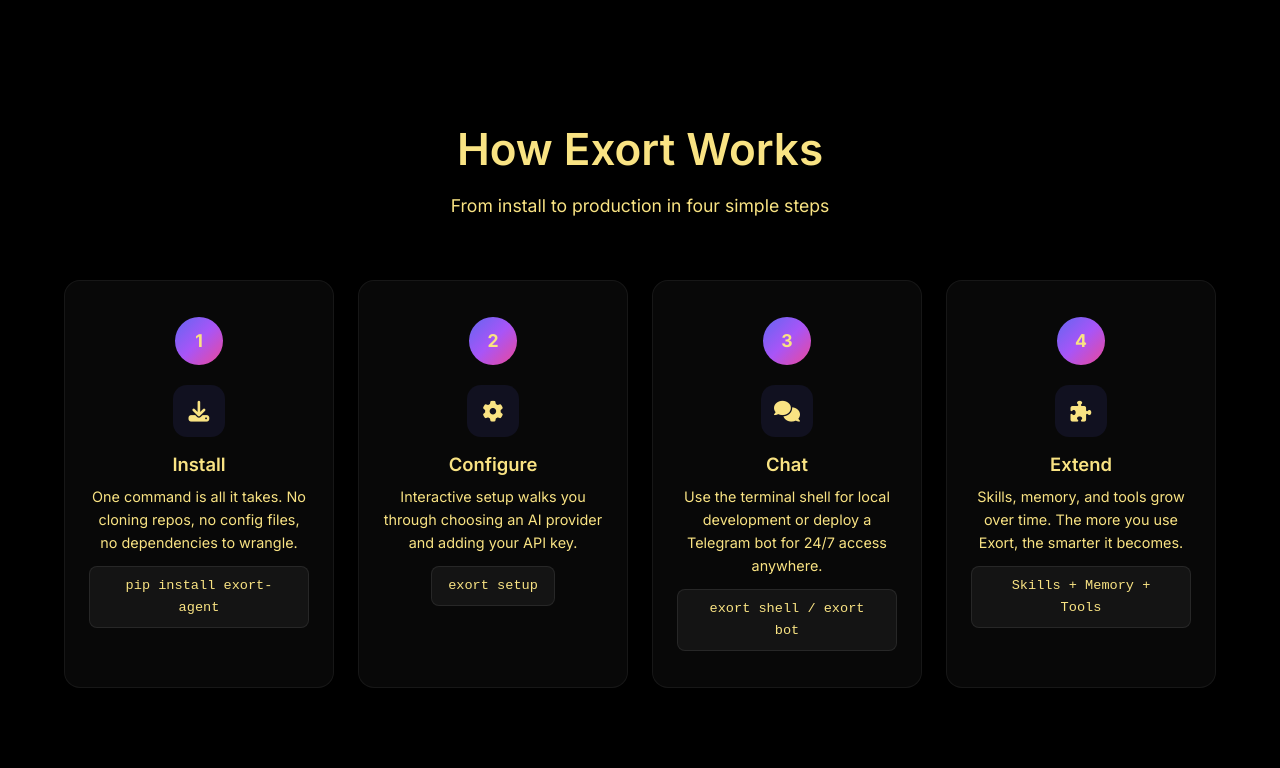
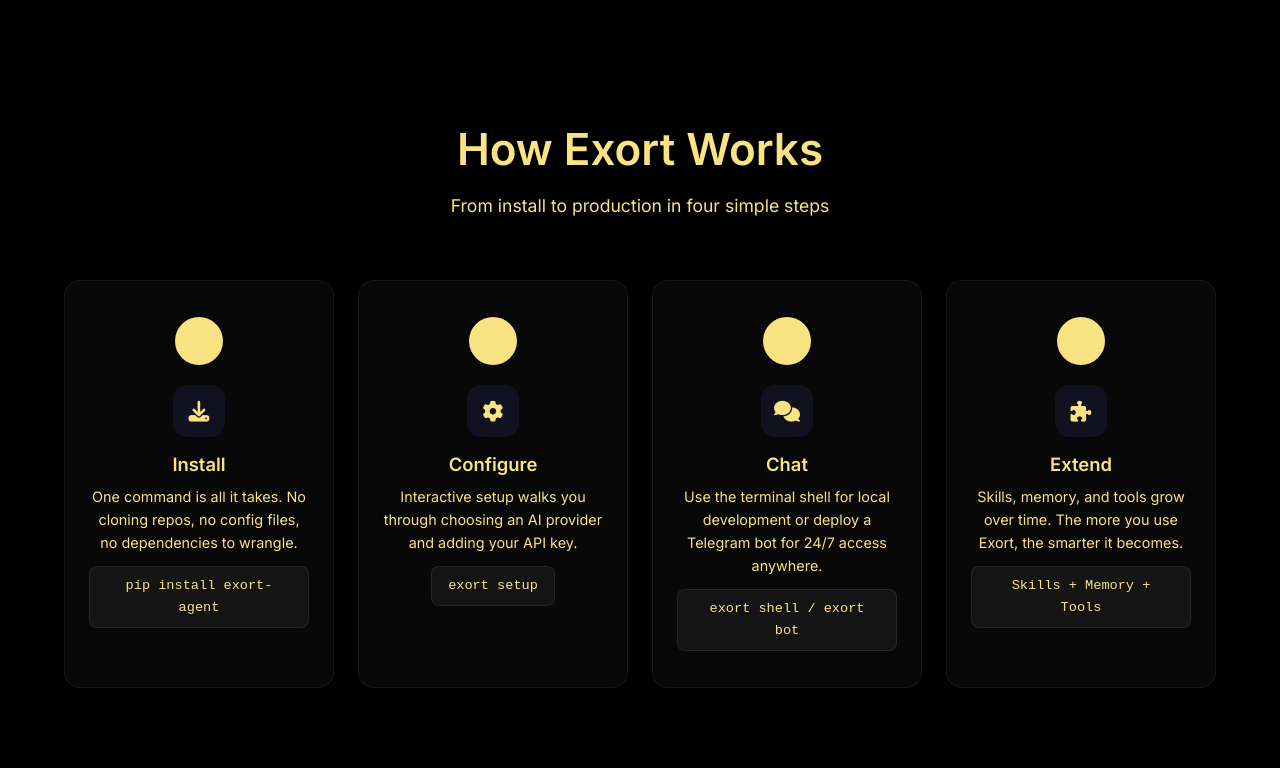
Before and after one commit to askexort/exort, a website: page landing/index.html in a window 1280 px wide. Shown: the part 677-1445 px from the top of the page. Drawn offline with Linux system fonts and the light colour scheme.

Commit message:
Remove gradient, use flat #F9E383

```diff
--- a/landing/index.html
+++ b/landing/index.html
@@ -20,7 +20,7 @@
   --card-border:rgba(255,255,255,0.06);
   --radius:16px;
   --btn-radius:12px;
-  --grad:linear-gradient(135deg,#6366f1,#a855f7,#ec4899);
+  --grad:#F9E383;
   --max-w:1200px;
   --section-pad:100px 0;
 }
```
Also changed, not shown: index.html (+1 -2 lines).
